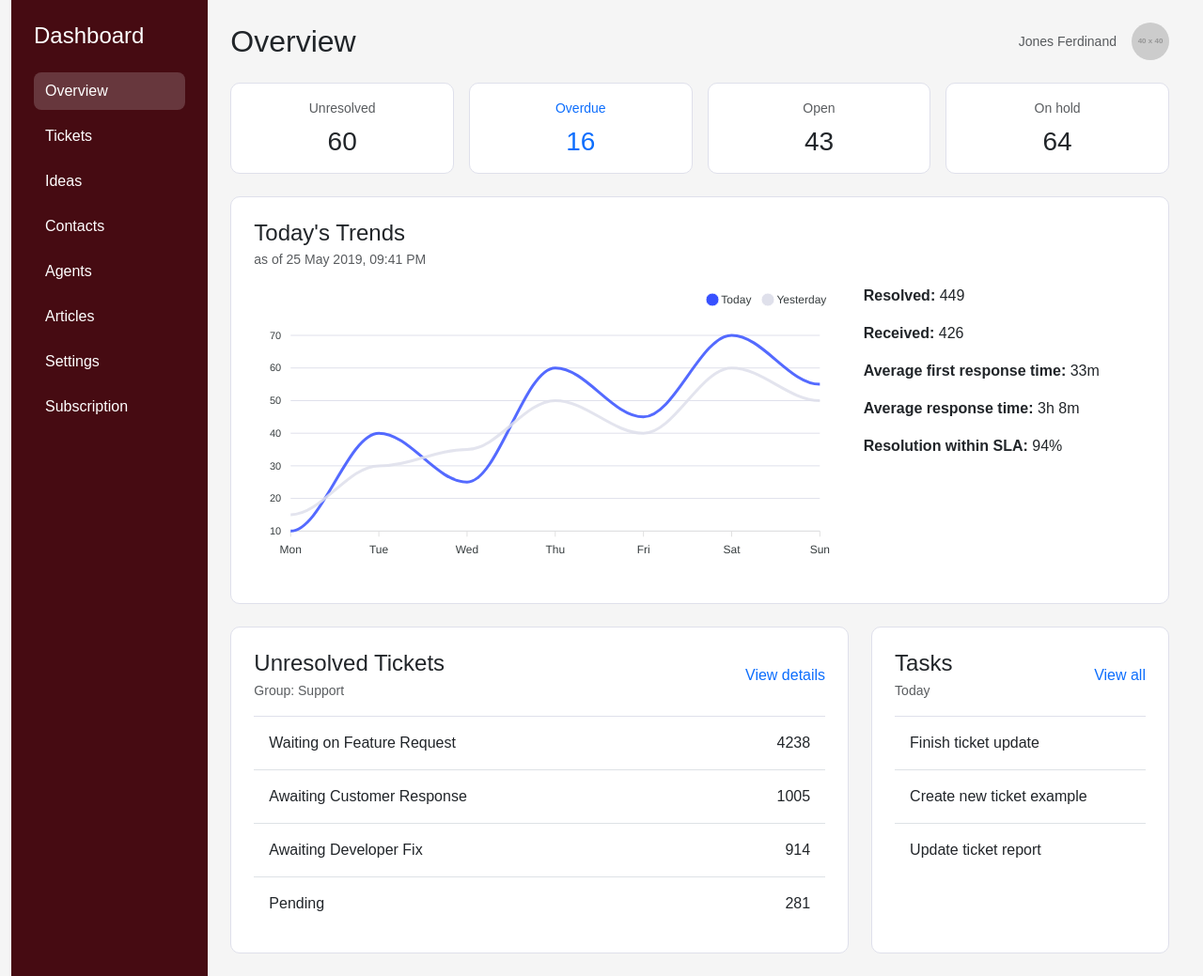
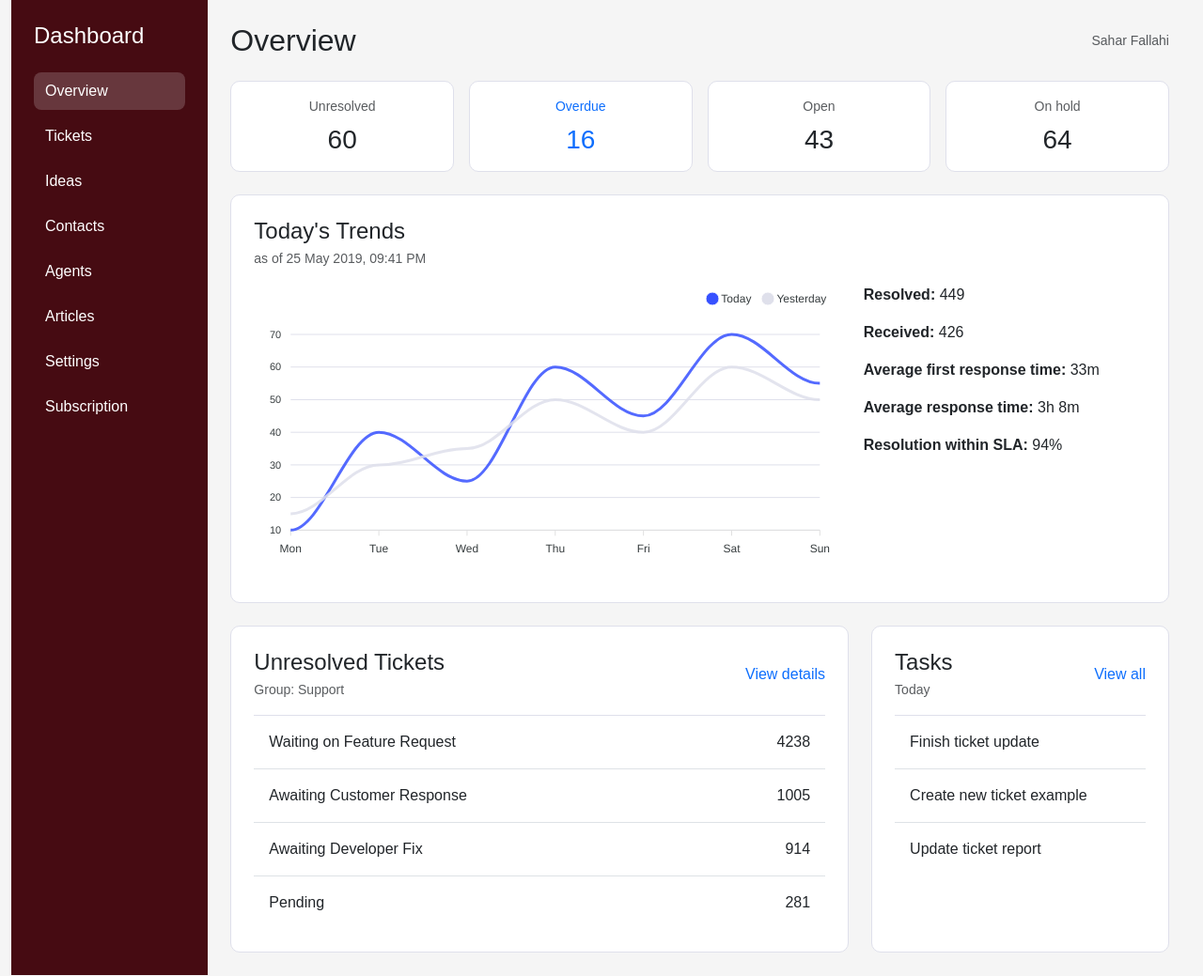
Before and after one commit to Saharflh/Sahar-Fallahi-bootstrap-assignment, a website: page index.html in a window 1280 px wide. Shown: the whole page at 94% size. Drawn offline with nearby package versions, Linux system fonts and the light colour scheme; placeholder pictures from the web are drawn by us.

Commit message:
update layout and styles. Resubmission

```diff
--- a/index.html
+++ b/index.html
@@ -11,7 +11,6 @@
     href="https://cdn.jsdelivr.net/npm/bootstrap@5.3.2/dist/css/bootstrap.min.css"
 
   >
-
   <!-- External CSS -->
   <link rel="stylesheet" href="style.css">
 </head>
@@ -61,17 +60,12 @@
         <header class="d-flex justify-content-between align-items-center mb-4">
           <h1 class="h2 mb-0">Overview</h1>
           <div class="d-flex align-items-center gap-3">
-            <span class="small text-muted">Jones Ferdinand</span>
-            <img
-              src="https://via.placeholder.com/40"
-              alt="Profile"
-              class="rounded-circle"
+            <span class="small text-muted">Sahar Fallahi</span>
 
-            >
           </div>
         </header>
 
- <!-- Top cards -->
+        <!-- Top cards -->
 <section class="mb-4" aria-label="Ticket summary">
   <div class="row g-3">
     <div class="col-12 col-sm-6 col-lg-3">
@@ -284,6 +278,7 @@
     const chart = new ApexCharts(document.querySelector("#trendChart"), options);
     chart.render();
   </script>
+
   <!-- Bootstrap JS -->
   <script src="https://cdn.jsdelivr.net/npm/bootstrap@5.3.2/dist/js/bootstrap.bundle.min.js"></script>
 </body>
```
